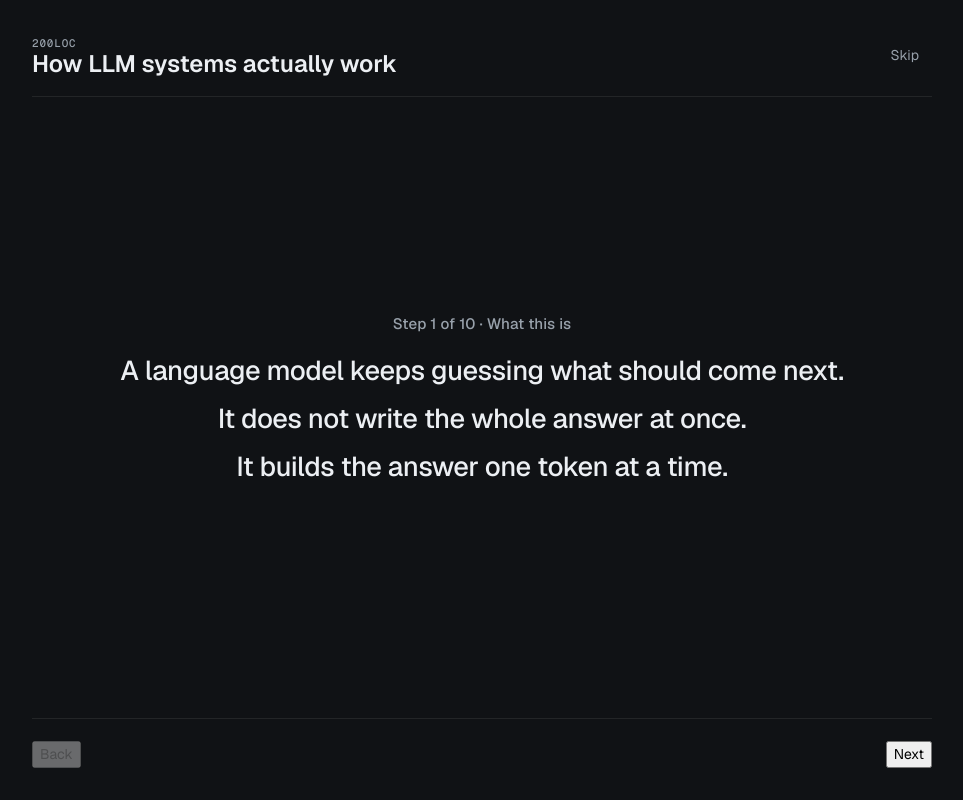
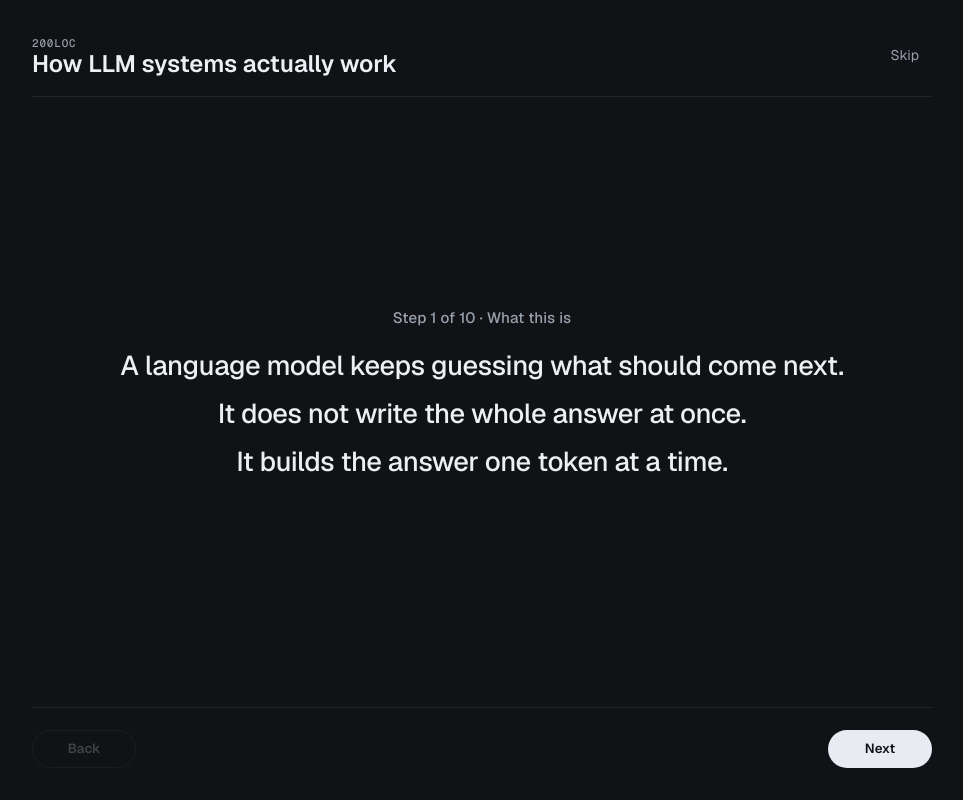
Before and after one commit to setrf/200loc, a React (Vite) app: page / in a window 1280 px wide. Shown: the whole page, without its empty margins (158-1121 px from the left). Built offline with nearby package versions, Linux system fonts and the light colour scheme; no server answers.

Commit message:
Polish intro navigation buttons

```diff
--- a/src/App.css
+++ b/src/App.css
@@ -121,6 +121,46 @@
 
 .intro-actions__spacer {
   flex: 1;
+}
+
+.intro-button {
+  appearance: none;
+  border: 1px solid transparent;
+  border-radius: 999px;
+  min-width: 104px;
+  padding: 10px 18px;
+  font: 600 0.95rem/1.2 var(--sans);
+  transition:
+    background-color 120ms ease,
+    border-color 120ms ease,
+    color 120ms ease,
+    opacity 120ms ease;
+}
+
+.intro-button--primary {
+  background: #e8ecf2;
+  color: #0f1318;
+}
+
+.intro-button--primary:hover:not(:disabled) {
+  background: #f3f6fa;
+}
+
+.intro-button--secondary {
+  border-color: rgba(255, 255, 255, 0.14);
+  background: transparent;
+  color: var(--text-muted);
+}
+
+.intro-button--secondary:hover:not(:disabled) {
+  border-color: rgba(255, 255, 255, 0.24);
+  background: rgba(255, 255, 255, 0.04);
+  color: var(--text);
+}
+
+.intro-button:disabled {
+  opacity: 0.34;
+  cursor: default;
 }
 
 .scene-panel__meta span,
--- a/src/components/IntroWalkthrough.tsx
+++ b/src/components/IntroWalkthrough.tsx
@@ -52,16 +52,29 @@ export function IntroWalkthrough({
         </section>
 
         <section className="intro-actions" aria-label="Intro navigation">
-          <button type="button" onClick={onBack} disabled={isFirst}>
+          <button
+            type="button"
+            className="intro-button intro-button--secondary"
+            onClick={onBack}
+            disabled={isFirst}
+          >
             Back
           </button>
           <div className="intro-actions__spacer" />
           {isLast ? (
-            <button type="button" onClick={onOpenLab}>
+            <button
+              type="button"
+              className="intro-button intro-button--primary"
+              onClick={onOpenLab}
+            >
               Open live walkthrough
             </button>
           ) : (
-            <button type="button" onClick={onNext}>
+            <button
+              type="button"
+              className="intro-button intro-button--primary"
+              onClick={onNext}
+            >
               Next
             </button>
           )}
```
